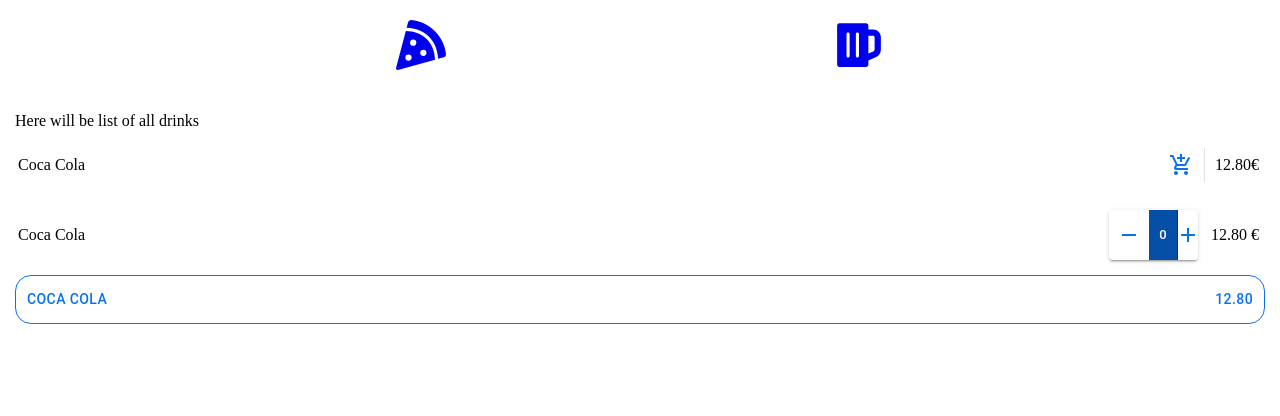
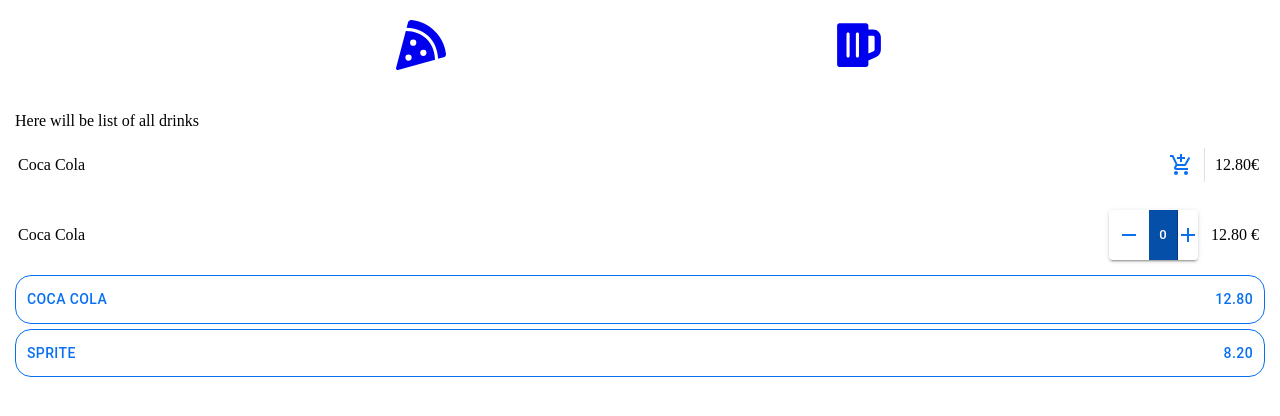
Before and after one commit to adammartiska/eMenu, a React (Create React App) app in the folder GUI/: page /drinks in a window 1280 px wide. Shown: the top 416 px of the page. Built offline with nearby package versions, Linux system fonts and the light colour scheme.

Commit message:
Add Redux and simple actions for adding in cart.

```diff
--- a/GUI/package.json
+++ b/GUI/package.json
@@ -8,6 +8,7 @@
     "@mui/icons-material": "^5.0.1",
     "@mui/material": "^5.0.1",
     "@mui/system": "^5.0.2",
+    "@reduxjs/toolkit": "^1.6.2",
     "@testing-library/jest-dom": "^5.11.4",
     "@testing-library/react": "^11.1.0",
     "@testing-library/user-event": "^12.1.10",
@@ -16,6 +17,7 @@
     "react-bootstrap": "^2.0.0-beta.6",
     "react-dom": "^17.0.2",
     "react-icons": "^4.2.0",
+    "react-redux": "^7.2.5",
     "react-router-dom": "^5.3.0",
     "react-scripts": "4.0.3",
     "web-vitals": "^1.0.1"
--- a/GUI/src/App.js
+++ b/GUI/src/App.js
@@ -2,6 +2,8 @@
 import { BrowserRouter as Router, Route, Switch } from "react-router-dom";
 import FoodMenuPage from "./pages/food-menu-page";
 import DrinksMenuPage from "./pages/drinks-menu-page";
+import store from "./store";
+import { Provider } from "react-redux";
 import { ThemeProvider, createTheme } from "@mui/material/styles";
 import "./App.css";
 
@@ -37,6 +39,7 @@
 
 function App() {
   return (
+    <Provider store={store}>
       <ThemeProvider theme={theme}>
         <Router>
           <NavBar />
@@ -50,6 +53,7 @@
           </Switch>
         </Router>
       </ThemeProvider>
+    </Provider>
   );
 }
 
--- a/GUI/src/components/MenuItem3.js
+++ b/GUI/src/components/MenuItem3.js
@@ -12,6 +12,7 @@
   count,
   onAddButtonClick,
   onRemoveButtonClick,
+  onAddToBagClick,
 }) => {
   const [expanded, setExpanded] = React.useState(false);
   return (
@@ -44,6 +45,7 @@
             onRemoveButtonClick={onRemoveButtonClick}
           />
           <Button
+            onClick={() => onAddToBagClick(id)}
             color="primary"
             variant="contained"
             endIcon={<AddShoppingCartIcon />}
--- a/GUI/src/pages/drinks-menu-page.js
+++ b/GUI/src/pages/drinks-menu-page.js
@@ -2,6 +2,8 @@
 import MenuItem from "../components/MenuItem";
 import MenuItem2 from "../components/MenuItem2";
 import MenuItem3 from "../components/MenuItem3";
+import { useDispatch, useSelector } from "react-redux";
+import { addToCart } from "./drinksSlice";
 
 // STATE SHOULD BE OBJECT WITH KEYS AND THEIR QUANTITY
 // FOR EXAMPLE : { cocaCola: 2 } idk, if we should keep also 0-quantity drinks in the state
@@ -12,14 +14,20 @@
 };
 
 const DrinksMenuPage = () => {
+  const drinks = useSelector((state) => state.cart.drinks);
+  const dispatch = useDispatch();
   const [drinksOrder, setDrinksOrder] = React.useState(initialState);
-  const handleAddButtonClick = (id) =>
+  const handleAddButtonClick = React.useCallback(
+    (id) =>
       setDrinksOrder({
         ...drinksOrder,
         [id]: ++drinksOrder[id],
-    });
+      }),
+    [drinksOrder]
+  );
 
-  const handleRemoveButtonClick = (id) => {
+  const handleRemoveButtonClick = React.useCallback(
+    (id) => {
       if (drinksOrder[id] === 0) {
         return;
       }
@@ -27,7 +35,18 @@
         ...drinksOrder,
         [id]: --drinksOrder[id],
       });
-  };
+    },
+    [drinksOrder]
+  );
+
+  const handleAddToBag = React.useCallback(
+    (id) => {
+      // dispatch to Redux store???
+      dispatch(addToCart({ id, value: drinksOrder[id] }));
+      console.log(drinks);
+    },
+    [drinks, drinksOrder, dispatch]
+  );
 
   return (
     <div>
@@ -38,9 +57,20 @@
         id="cocaCola"
         onAddButtonClick={handleAddButtonClick}
         onRemoveButtonClick={handleRemoveButtonClick}
+        onAddToBagClick={handleAddToBag}
         name="Coca Cola"
         count={drinksOrder.cocaCola}
         price="12.80"
+      />
+
+      <MenuItem3
+        id="sprite"
+        onAddButtonClick={handleAddButtonClick}
+        onRemoveButtonClick={handleRemoveButtonClick}
+        onAddToBagClick={handleAddToBag}
+        name="Sprite"
+        count={drinksOrder.sprite}
+        price="8.20"
       />
     </div>
   );
--- /dev/null
+++ b/GUI/src/pages/drinksSlice.js
@@ -0,0 +1,31 @@
+import { createSlice } from "@reduxjs/toolkit";
+
+export const drinksSlice = createSlice({
+  name: "drinks",
+  initialState: {
+    drinks: {},
+  },
+  reducers: {
+    addToCart: (state, { payload }) => {
+      // Redux Toolkit allows us to write "mutating" logic in reducers. It
+      // doesn't actually mutate the state because it uses the Immer library,
+      // which detects changes to a "draft state" and produces a brand new
+      // immutable state based off those changes
+      state.drinks = {
+        ...state.drinks,
+        [payload.id]: payload.value,
+      };
+    },
+    // decrement: (state) => {
+    //   state.value -= 1
+    // },
+    // incrementByAmount: (state, action) => {
+    //   state.value += action.payload
+    // },
+  },
+});
+
+// Action creators are generated for each case reducer function
+export const { addToCart, decrement, incrementByAmount } = drinksSlice.actions;
+
+export default drinksSlice.reducer;
--- /dev/null
+++ b/GUI/src/store.js
@@ -0,0 +1,8 @@
+import { configureStore } from "@reduxjs/toolkit";
+import drinksReducer from "./pages/drinksSlice";
+
+export default configureStore({
+  reducer: {
+    cart: drinksReducer,
+  },
+});
```
Also changed, not shown: 2 other files (tests, documents, lock files or other folders). Lines whose indentation alone changed are shown as unchanged.
